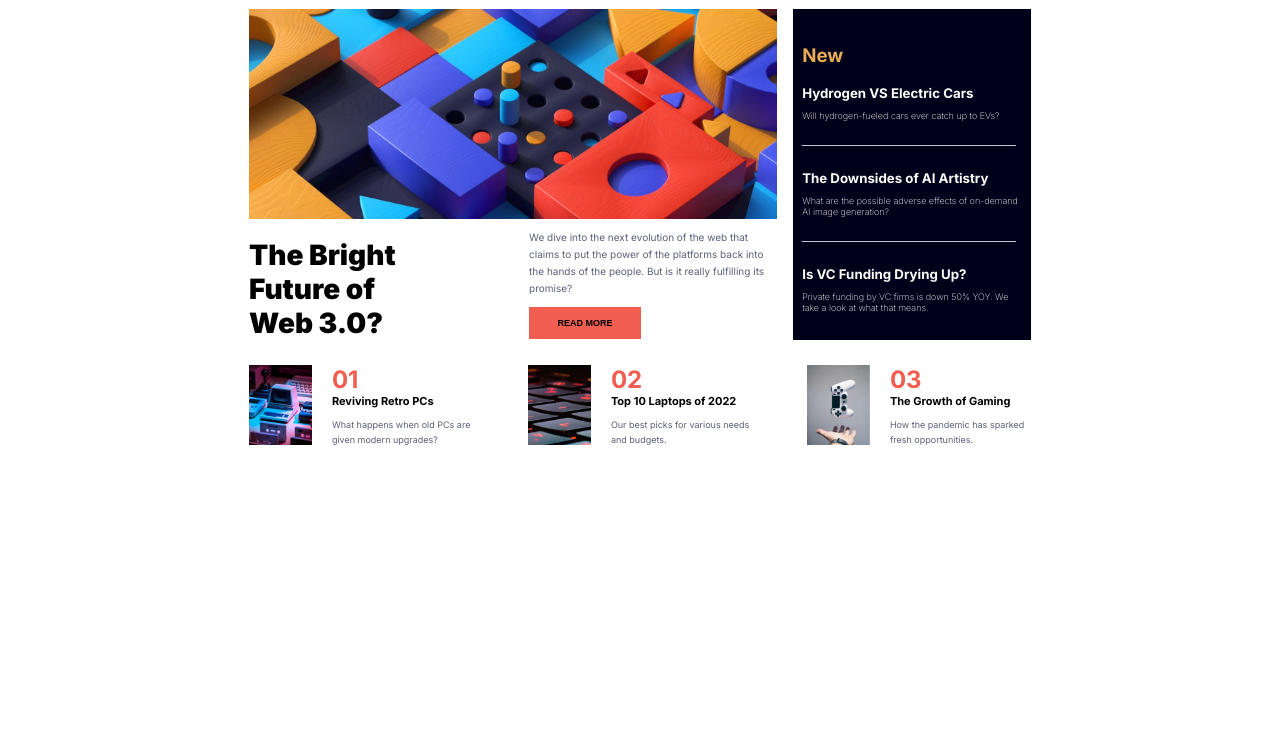
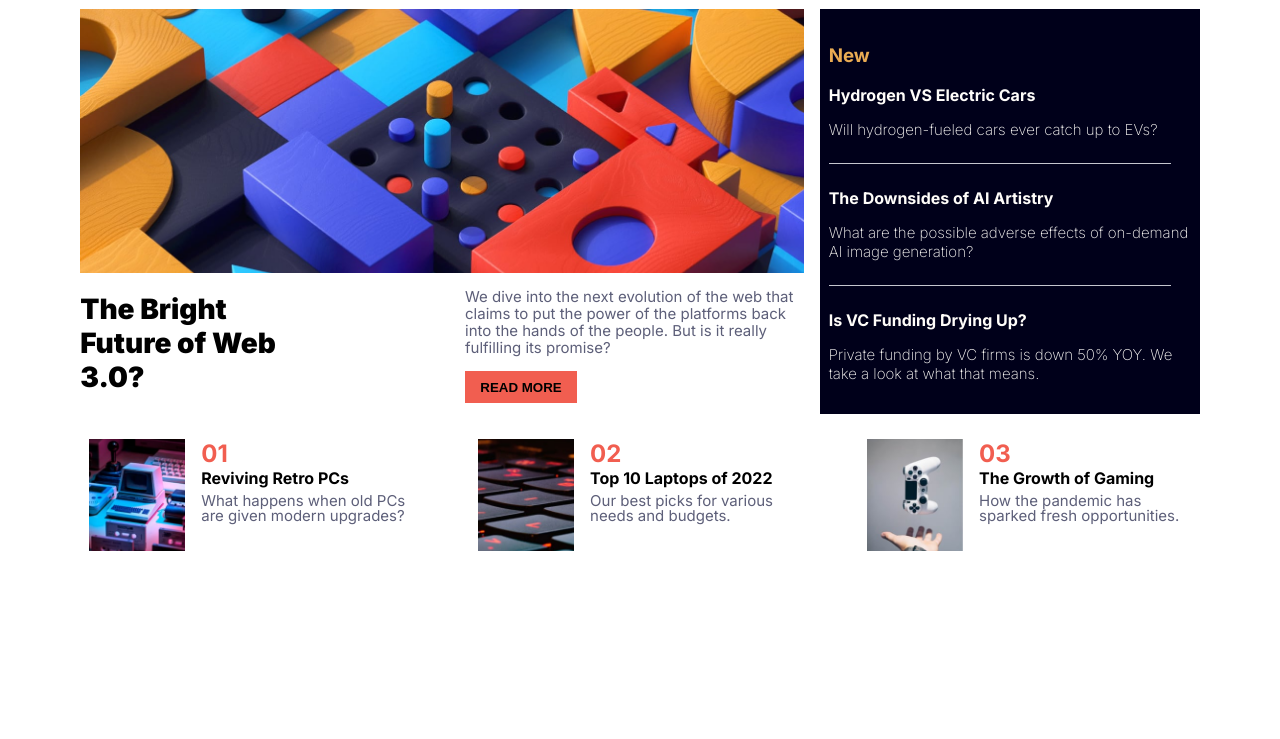
Before and after one commit to okolitochukwuc/news-homepage-main, a plain HTML site: page index.html in a window 1280 px wide. Shown: the part 61-800 px from the top of the page. Drawn offline with Linux system fonts and the light colour scheme.

Commit message:
made responsive

```diff
--- a/main.css
+++ b/main.css
@@ -1,5 +1,6 @@
 .main-container {
-  width: 15rem;
+  width: 80vw;
+  min-width: 17rem;
   margin: auto;
   border: 1px solid black;
   font-family: Inter;
@@ -36,6 +37,7 @@ nav {
 
 .nav-link {
   display: flex;
+  margin-right: 9px;
 }
 
 .nav-link-ul {
@@ -43,7 +45,7 @@ nav {
   a {
     text-decoration: none;
     color: hsl(236, 13%, 42%);
-    font-size: 10px;
+    font-size: 15px;
   }
 }
 
@@ -114,7 +116,7 @@ nav {
 }
 
 .des-txt {
-  font-size: 10px;
+  font-size: 15px;
   color: hsl(236, 13%, 42%);
   line-height: 17px;
 }
@@ -122,7 +124,7 @@ nav {
 .des-btn {
   background-color: hsl(5, 85%, 63%);
   color: black;
-  font-size: 9px;
+  font-size: px;
   font-weight: 800;
   border: none;
   height: 2rem;
@@ -146,10 +148,11 @@ nav {
 
   h5 {
     margin: 9px 0;
+    font-size: 16px;
   }
 
   p {
-    font-size: 9px;
+    font-size: 15px;
     font-weight: 200;
   }
 }
@@ -167,23 +170,23 @@ nav {
 
 .sub-head {
   display: flex;
-  justify-content: space-between;
   margin: 1rem 0;
 }
 
 .sub-head-img {
-  width: 63px;
-  height: 5rem;
+  width: 6rem;
+  height: 14vh;
+  margin-right: 1rem;
 
   img {
-    width: 100%;
-    height: 100%;
+    width: inherit;
+    height: inherit;
     object-fit: cover;
   }
 }
 
 .sub-head-txt {
-  width: 63%;
+  /* width: 63%; */
 
   h2 {
     margin: 0;
@@ -192,20 +195,30 @@ nav {
 
   h5 {
     margin: 0;
-    font-size: 11px;
+    font-size: 16px;
   }
 
   p {
     color: hsl(236, 13%, 42%);
-    font-size: 9px;
+    font-size: 15px;
+    margin: 5px 0;
     line-height: 15px;
   }
 }
 
-@media (min-width: 750px) {
+@media (min-width: 800px) {
   .main-container {
-    width: 50rem;
+    width: 90%;
+    /* height: 80vh; */
     border: none;
+  }
+
+  .backdrop {
+    display: none;
+  }
+
+  .mobile-nav {
+    display: none;
   }
 
   .nav-link-ul {
@@ -224,11 +237,12 @@ nav {
   }
 
   .describe {
-    width: 49rem;
+    width: 98%;
     margin-right: 1rem;
   }
 
   .des-image {
+    height: 33vh;
     background-image: url(./assets/images/image-web-3-desktop.jpg);
   }
 
@@ -237,17 +251,22 @@ nav {
   }
 
   .des-head {
-    width: 48%;
-    margin-right: 2rem;
+    width: 50%;
+    min-width: 14rem;
 
     h1 {
-      width: 10rem;
+      width: 60%;
       font-weight: bolder;
     }
   }
 
   .des-txt {
+    margin-left: 2rem;
     width: 48%;
+
+    p {
+      max-width: 25rem;
+    }
   }
 
   .sub-body {
@@ -256,6 +275,8 @@ nav {
   }
 
   .sub-head {
-    width: 14rem;
+    width: 26vw;
+    min-width: 14rem;
+    margin-left: 9px;
   }
 }
```
